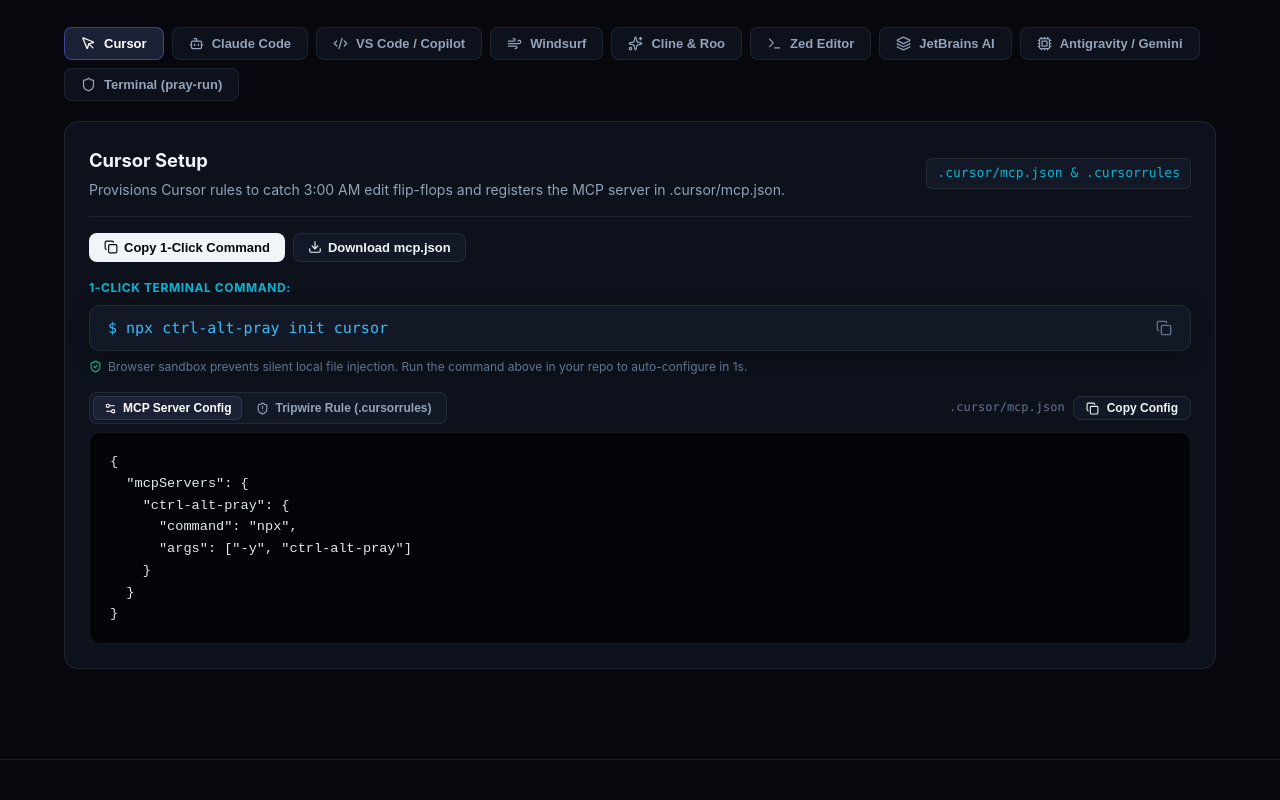
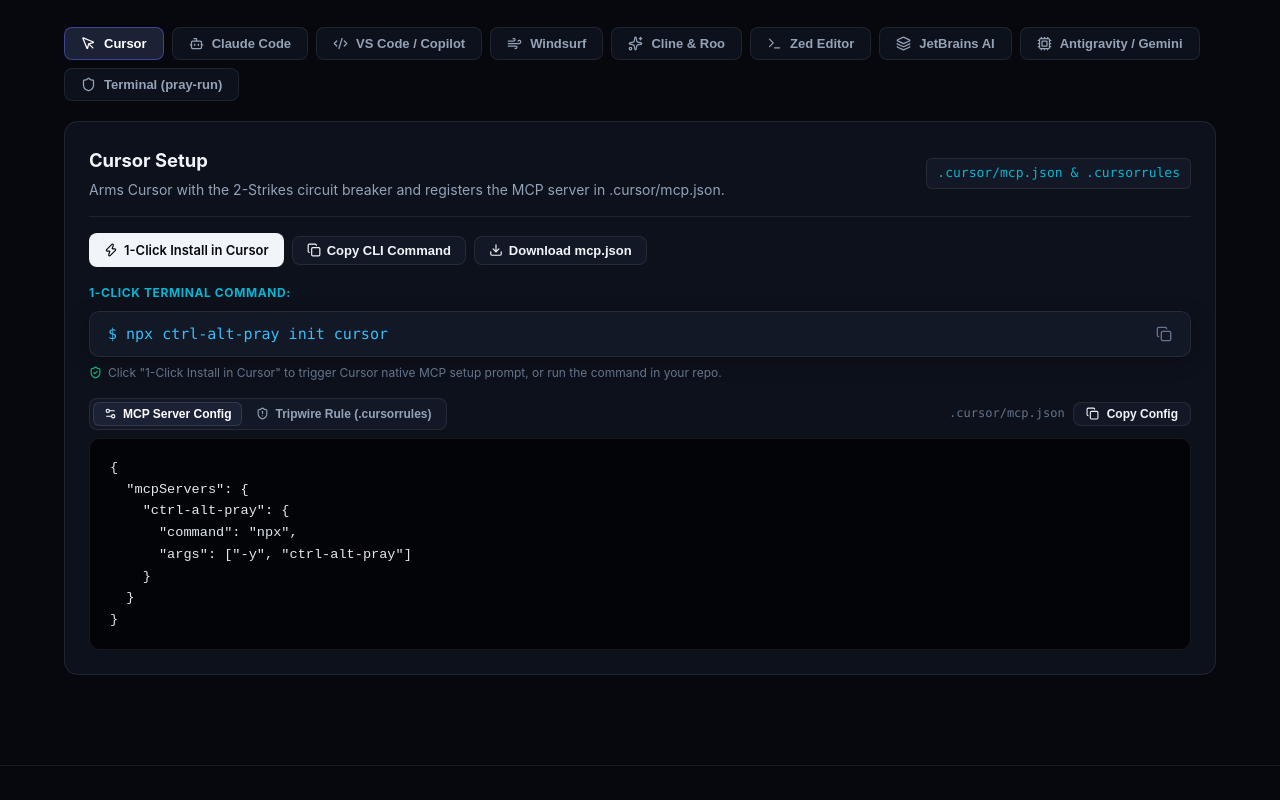
Before and after one commit to HoangYell/ctrl-alt-pray, a website: page docs/index.html in a window 1280 px wide. Shown: the part 7640-8440 px from the top of the page. Drawn offline with nearby package versions, Linux system fonts and the light colour scheme.

Commit message:
feat(cursor): integrate official cursor-deeplink protocol for true 1-click MCP install

```diff
--- a/docs/index.html
+++ b/docs/index.html
@@ -1777,7 +1777,9 @@
         path: '.cursor/mcp.json',
         fileName: 'mcp.json',
         tripwireFile: '.cursorrules',
-        desc: 'Provisions Cursor rules to catch 3:00 AM edit flip-flops and registers the MCP server in .cursor/mcp.json.',
+        cursorMcpDeepLink: `cursor://anysphere.cursor-deeplink/mcp/install?name=ctrl-alt-pray&config=${encodeURIComponent(JSON.stringify({ command: 'npx', args: ['-y', 'ctrl-alt-pray'] }))}`,
+        cursorRuleDeepLink: `cursor://anysphere.cursor-deeplink/rule?name=ctrl-alt-pray&text=${encodeURIComponent(TRIPWIRE_CONTENT)}`,
+        desc: 'Arms Cursor with the 2-Strikes circuit breaker and registers the MCP server in .cursor/mcp.json.',
         config: `{\n  "mcpServers": {\n    "ctrl-alt-pray": {\n      "command": "npx",\n      "args": ["-y", "ctrl-alt-pray"]\n    }\n  }\n}`
       },
       claude: {
@@ -1927,10 +1929,19 @@
       const activeCodePath = isTripwire ? editor.tripwireFile : editor.path;
 
       let actionsHtml = '';
+      if (editor.cursorMcpDeepLink) {
+        actionsHtml += `
+          <a href="${isTripwire ? editor.cursorRuleDeepLink : editor.cursorMcpDeepLink}" class="btn btn-primary" style="padding: 6px 14px; font-size: 0.8125rem; display: inline-flex; align-items: center; gap: 6px; text-decoration: none;">
+            <i data-lucide="zap" style="width: 14px; height: 14px;"></i>
+            <span>${isTripwire ? '1-Click Install Rule in Cursor' : '1-Click Install in Cursor'}</span>
+          </a>
+        `;
+      }
+
       actionsHtml += `
-        <button class="btn btn-primary" style="padding: 6px 14px; font-size: 0.8125rem; display: inline-flex; align-items: center; gap: 6px;" onclick="copySnippet('${editor.command}', this)">
+        <button class="${editor.cursorMcpDeepLink ? 'btn btn-secondary' : 'btn btn-primary'}" style="padding: 6px 14px; font-size: 0.8125rem; display: inline-flex; align-items: center; gap: 6px;" onclick="copySnippet('${editor.command}', this)">
           <i data-lucide="copy" style="width: 14px; height: 14px;"></i>
-          <span>Copy 1-Click Command</span>
+          <span>Copy CLI Command</span>
         </button>
       `;
 
@@ -1981,7 +1992,7 @@
           </div>
           <div style="margin-top: 6px; font-size: 0.75rem; color: var(--text-dim); display: flex; align-items: center; gap: 6px;">
             <i data-lucide="shield-check" style="width: 13px; height: 13px; color: var(--emerald); flex-shrink: 0;"></i>
-            <span>Browser sandbox prevents silent local file injection. Run the command above in your repo to auto-configure in 1s.</span>
+            <span>${editor.cursorMcpDeepLink ? 'Click "1-Click Install in Cursor" to trigger Cursor native MCP setup prompt, or run the command in your repo.' : 'Run the command above in your repo to auto-configure in 1s.'}</span>
           </div>
         </div>
 
```
Also changed, not shown: README.md.
